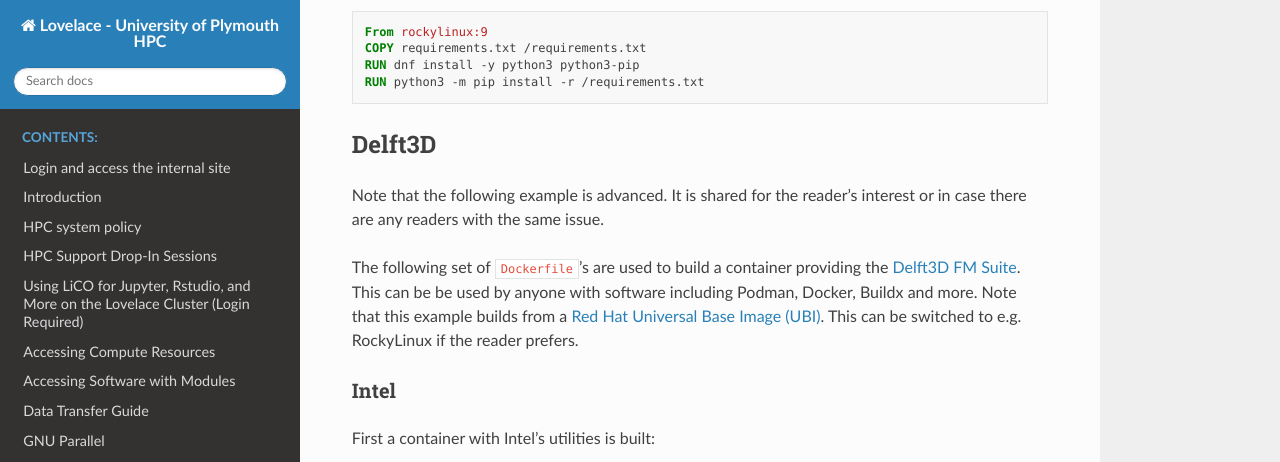
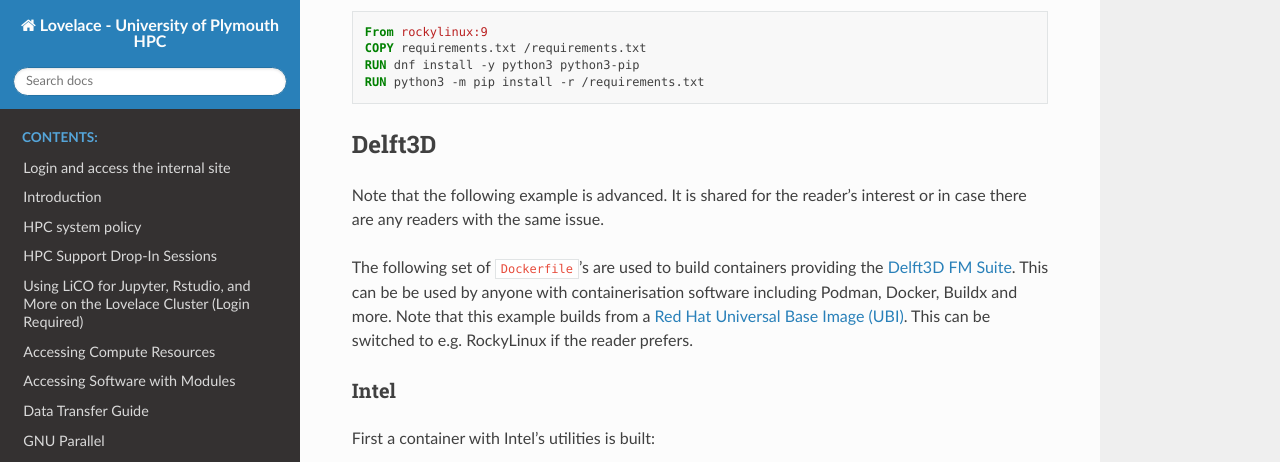
Before and after one commit to AbhinavPraveen/UoP-HPC-Docs, a Sphinx documentation site: the page built from source/containerisation/podman.rst, in a window 1280 px wide and 1400 px high, scrolled down 2371 px. Shown: the top 462 px of the window. Built offline with Sphinx 7.4.7 and the Read the Docs theme 3.1.0, drawn with Linux system fonts in a browser that asks for light colours; some of the changed text lies outside the part shown.

```diff
--- a/source/containerisation/podman.rst
+++ b/source/containerisation/podman.rst
@@ -109,7 +109,7 @@
 
 Note that the following example is advanced. It is shared for the reader's interest or in case there are any readers with the same issue.
 
-The following set of :plaintext:`Dockerfile`'s are used to build a container providing the `Delft3D FM Suite <https://www.deltares.nl/en/software-and-data/products/delft3d-flexible-mesh-suite>`_. This can be be used by anyone with software including Podman, Docker, Buildx and more. Note that this example builds from a `Red Hat Universal Base Image (UBI) <https://www.redhat.com/en/blog/introducing-red-hat-universal-base-image>`_. This can be switched to e.g. RockyLinux if the reader prefers.
+The following set of :plaintext:`Dockerfile`'s are used to build containers providing the `Delft3D FM Suite <https://www.deltares.nl/en/software-and-data/products/delft3d-flexible-mesh-suite>`_. This can be be used by anyone with containerisation software including Podman, Docker, Buildx and more. Note that this example builds from a `Red Hat Universal Base Image (UBI) <https://www.redhat.com/en/blog/introducing-red-hat-universal-base-image>`_. This can be switched to e.g. RockyLinux if the reader prefers.
 
 Intel
 ~~~~~
```
Also changed, not shown: other parts of source/containerisation/podman.rst (+2 -2 lines).
